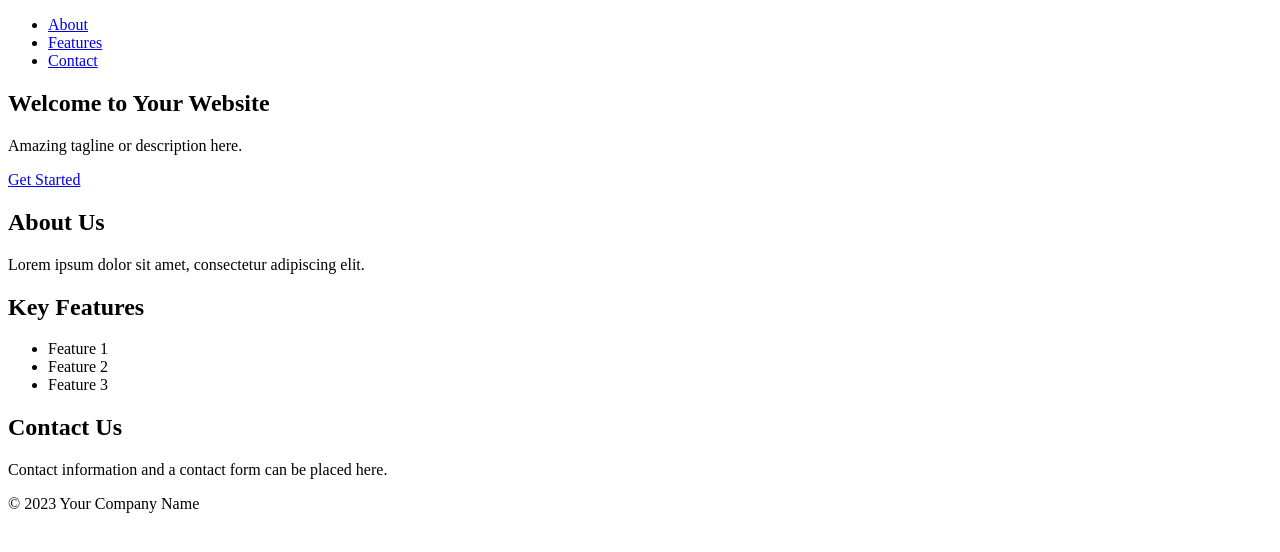
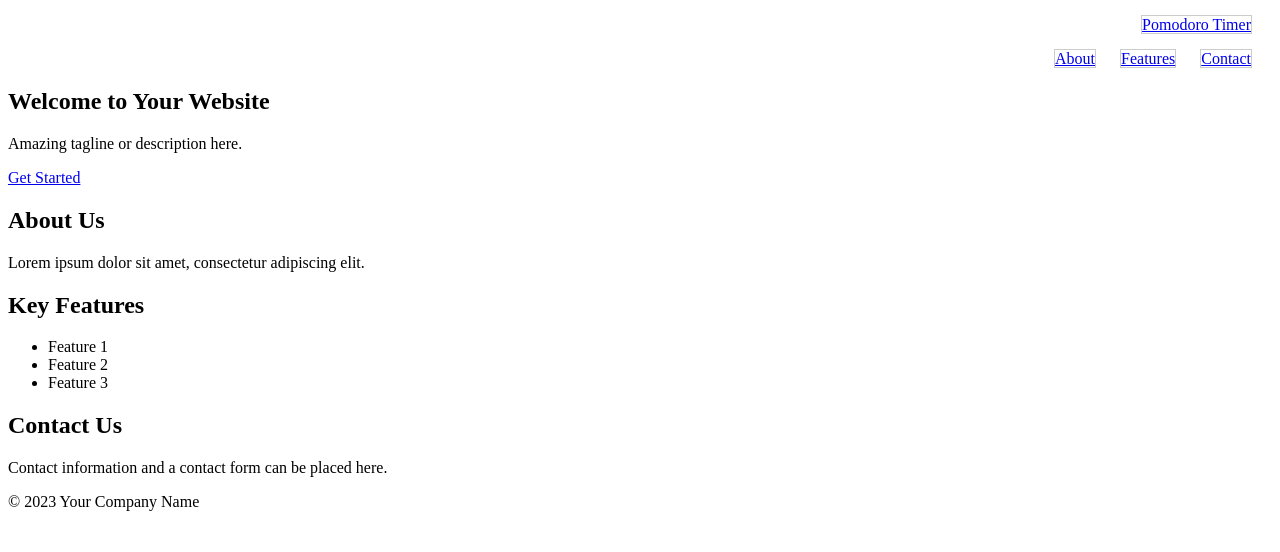
Before and after one commit to luv2live1995/Pomodoro_Timer_Web, a plain HTML site: page index.html in a window 1280 px wide. Drawn offline with Linux system fonts and the light colour scheme; files whose address does not match are found by name.

Commit message:
Horizontal code css

```diff
--- a/css/style.css
+++ b/css/style.css
@@ -0,0 +1,15 @@
+nav ul {
+    list-style-type: none;
+    padding: 0;
+    text-align: right;
+}
+
+nav ul li {
+    display: inline;
+    margin-right: 20px;
+    border: 1px solid #ccc;
+}
+
+nav ul li:first-child {
+
+}
--- a/index.html
+++ b/index.html
@@ -11,7 +11,10 @@
     <header>
         <nav>
             <!-- Your navigation menu goes here -->
-            <ul>
+            <ul class="left-navigation-menu">
+                <li><a href="#about">Pomodoro Timer</a></li>
+            </ul>
+            <ul class="right-navigation-menu">
                 <li><a href="#about">About</a></li>
                 <li><a href="#features">Features</a></li>
                 <li><a href="#contact">Contact</a></li>
```
Also changed, not shown: 1 other file.
